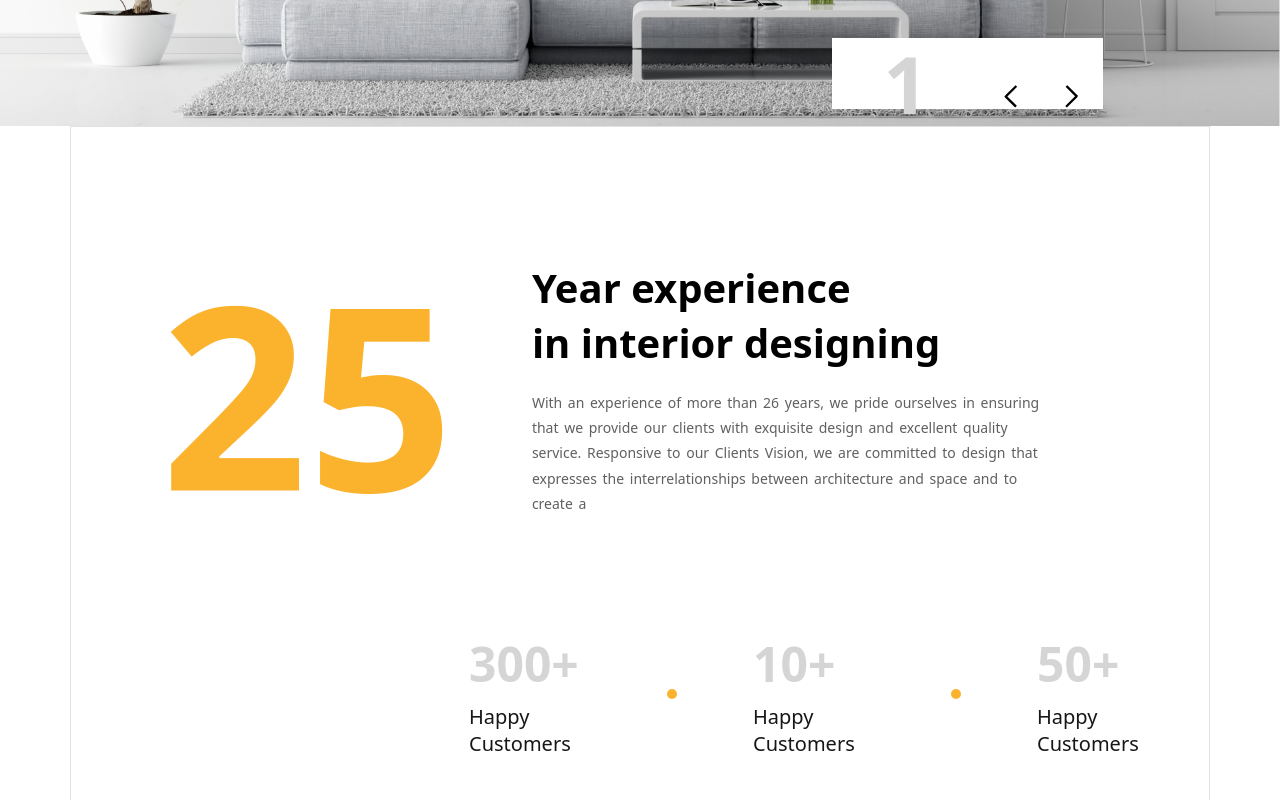
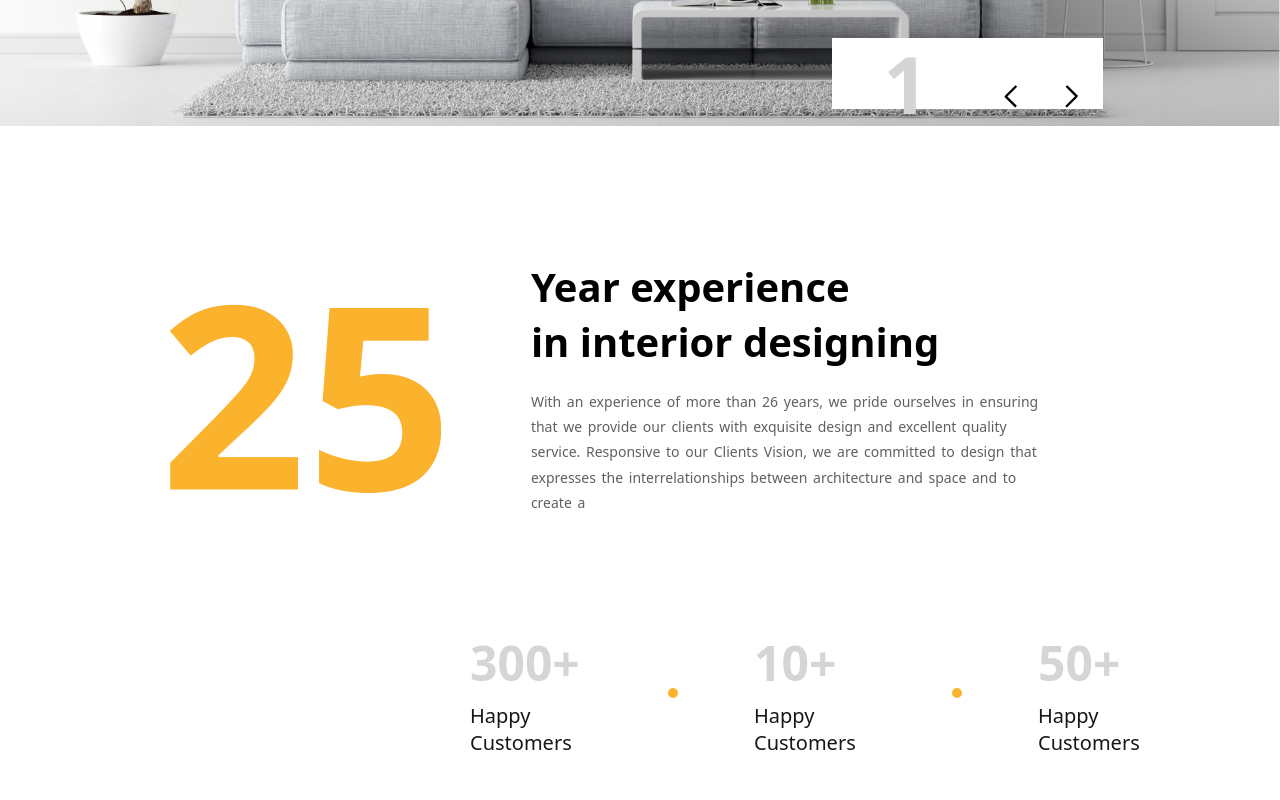
Before and after one commit to DilinJose/ginger-website, a React (Create React App) app: page / in a window 1280 px wide. Shown: the part 460-1260 px from the top of the page. Built offline with nearby package versions, Linux system fonts and the light colour scheme.

Commit message:
removed border

```diff
--- a/src/components/About/About.jsx
+++ b/src/components/About/About.jsx
@@ -4,7 +4,7 @@ import { DotSvg } from "./svg";
 
 const About = () => {
   return (
-    <div className="container border">
+    <div className="container">
       <div className="about-card">
         <div className="about-section">
           <div className="about-section-card-one">
```
